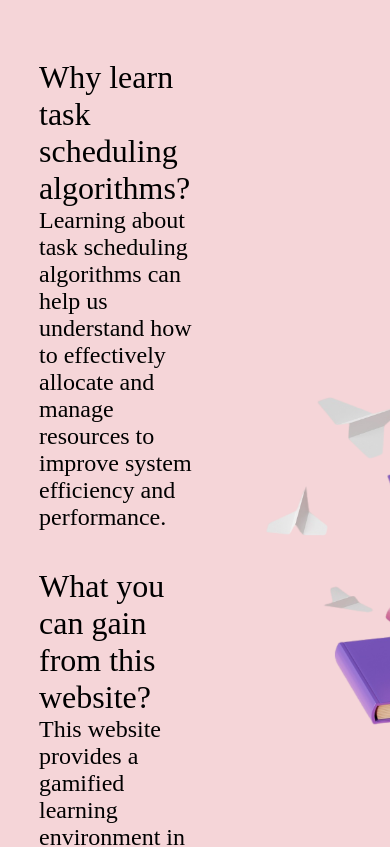
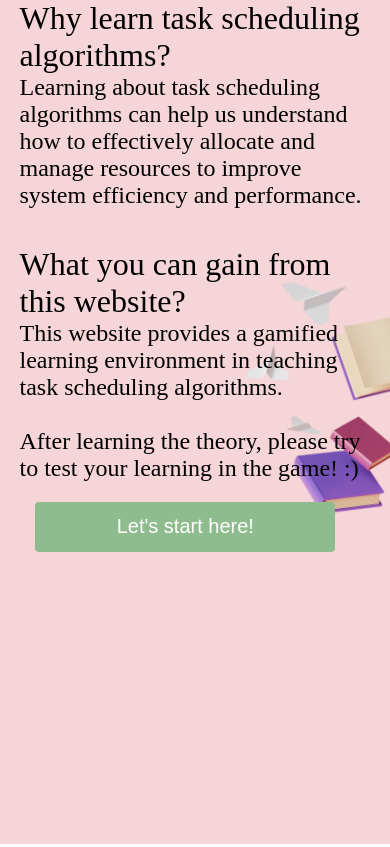
Before and after one commit to ValorJL/taskschedule, a Vue app: page / in a window 390 px wide. Shown: the top 847 px of the page. Built offline with nearby package versions, Linux system fonts and the light colour scheme.

Commit message:
Adapts to mobile phone screens

```diff
--- a/src/assets/main.css
+++ b/src/assets/main.css
@@ -25,6 +25,12 @@ html, body, #app {
     margin-right: 60%;
 }
 
+@media (max-width: 768px) {
+    .container {
+        width: 90%;
+        margin: 0 auto;
+    }
+}
 .btn-container {
     margin-top: 5%;
     text-align: center;
```
